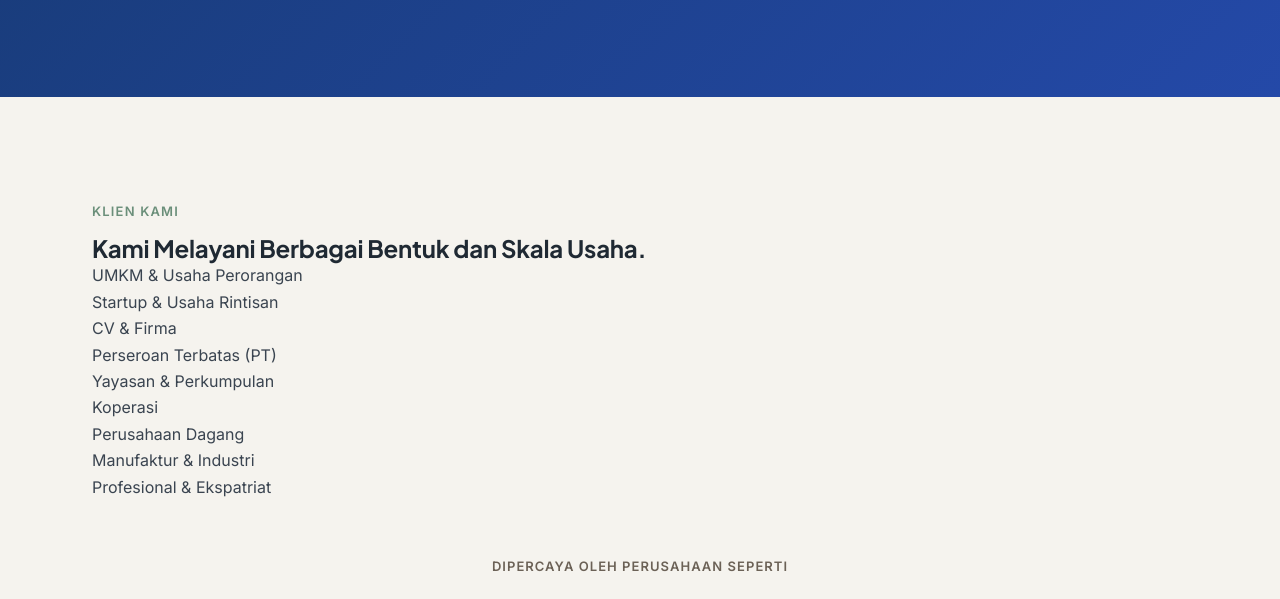
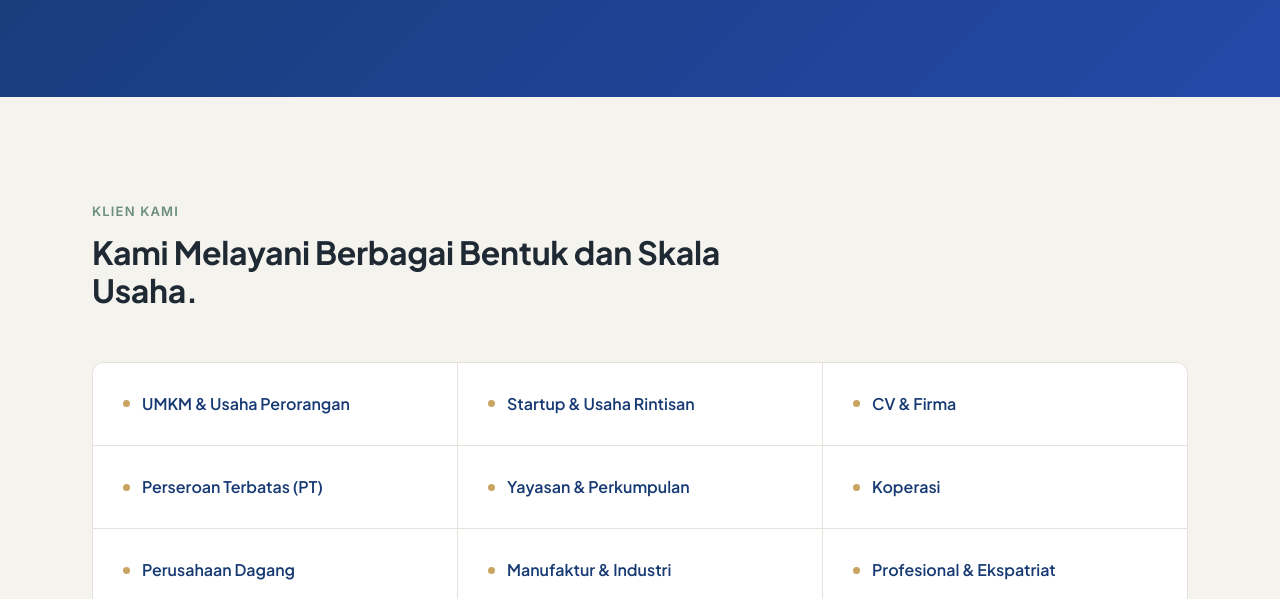
Before and after one commit to Shinlin93/anbi-website, a website: page index.html in a window 1280 px wide. Shown: the part 3116-3715 px from the top of the page. Drawn offline with Linux system fonts and the light colour scheme.

Commit message:
Update style.css

```diff
--- a/assets/css/style.css
+++ b/assets/css/style.css
@@ -199,6 +199,28 @@ nav.nav-links a:hover::after { width: 100%; }
 .action-block p { color: rgba(255,255,255,0.75); font-size: 17px; max-width: 480px; margin: 0 auto 36px; }
 
 /* ---------- CLIENTS (components/clients.html) ---------- */
+.clients-section { background: var(--warm-white); }
+.clients-head { max-width: 640px; margin-bottom: 52px; }
+.clients-head h2 { font-size: 32px; }
+.client-grid {
+  display: grid; grid-template-columns: repeat(3, 1fr);
+  gap: 1px;
+  background: var(--border);
+  border: 1px solid var(--border);
+  border-radius: 12px;
+  overflow: hidden;
+}
+.client-item {
+  display: flex; align-items: center; gap: 12px;
+  padding: 28px 30px; background: var(--white);
+  font-family: 'Plus Jakarta Sans', sans-serif; font-weight: 600; font-size: 16px; color: var(--navy-deep);
+  transition: background .2s ease;
+}
+.client-item:hover { background: var(--soft-blue); }
+.client-item::before {
+  content: ""; width: 7px; height: 7px; border-radius: 50%; flex: 0 0 auto;
+  background: var(--gold);
+}
 
 .client-logos-label {
 
```
